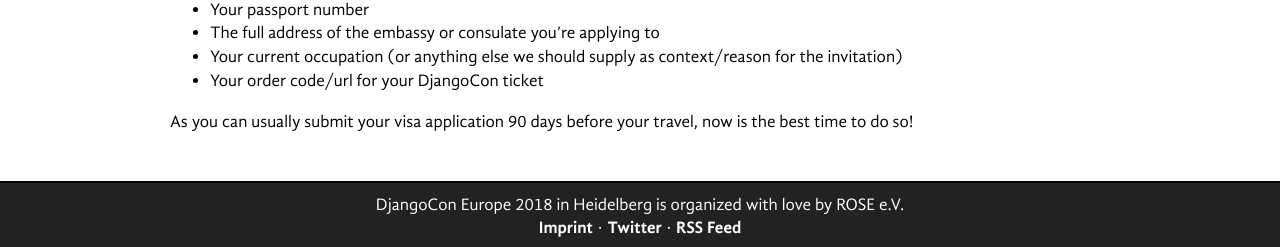
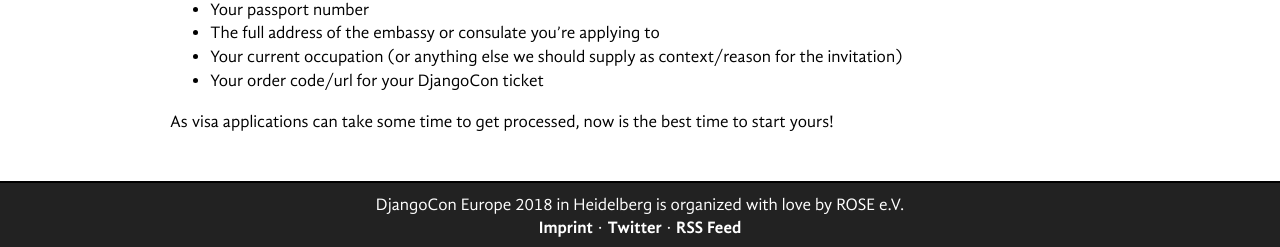
Before and after one commit to rixx/2018.djangocon.eu, a Jekyll site: the page built from _posts/2018-02-28-visa-letters.md, in a window 1280 px wide. Shown: the part 805-1052 px from the top of the page. Built offline with Jekyll 4.4.1, drawn with Linux system fonts in a browser that asks for light colours.

Commit message:
Less confusing last sentence

```diff
--- a/_posts/2018-02-28-visa-letters.md
+++ b/_posts/2018-02-28-visa-letters.md
@@ -28,4 +28,4 @@
 - Your current occupation (or anything else we should supply as context/reason for the invitation)
 - Your order code/url for your DjangoCon ticket
 
-As you can usually submit your visa application 90 days before your travel, now is the best time to do so!
+As visa applications can take some time to get processed, now is the best time to start yours!
```
